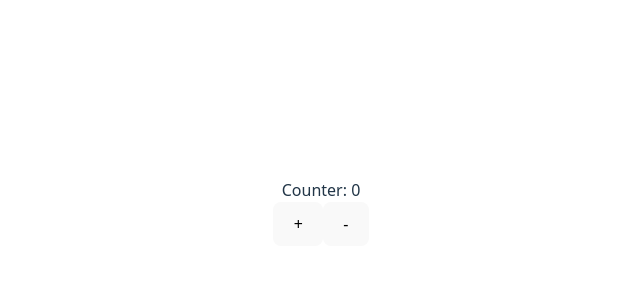
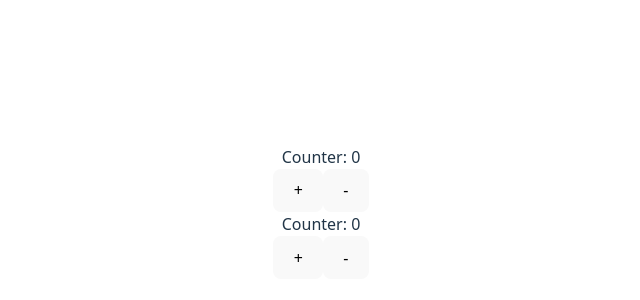
Before and after one commit to miloupark/redux-playground, a React (Vite) app: page / in a window 1280 px wide. Shown: the part 188-488 px from the top of the page, without its empty margins (319-959 px from the left). Built offline with nearby package versions, Linux system fonts and the light colour scheme.

Commit message:
feat(reducer): 단일 reducer에서 다중 reducer 확장 및 combineReducers로 rootReducer 구성 (FLUX 학습용, 파일 분리 전)

```diff
--- a/src/App.jsx
+++ b/src/App.jsx
@@ -1,47 +1,84 @@
-import { legacy_createStore } from "redux";
+import { combineReducers, legacy_createStore } from "redux";
 // import { counterReducer } from "./reducer";
 import "./App.css";
 import { useDispatch, useSelector } from "react-redux";
 
-// App.jsx 안에 액션 객체 직접 정의했었으나,
-const increment = {
-  type: "increment",
+// 액션 객체 (Action): 상태를 변경할 '의도'를 나타내는 객체
+const increment1 = {
+  type: "increment1",
 };
 
-const decrement = {
-  type: "decrement",
+const decrement1 = {
+  type: "decrement1",
 };
+
+const increment2 = {
+  type: "increment2",
+};
+
+const decrement2 = {
+  type: "decrement2",
+};
+// - type 프로퍼티는 필수, 추가 데이터도 작성할 수 있다
+// - 현재는 counter1, counter2 각각에 대해 + / - 정의
 // → action.js로 분리하고, 상수/함수로 관리
 
-// 액션 type에 따라 상태를 변경하는 함수
-const counterReducer = (state = 0, action) => {
+// 리듀서 (Reducer): 이전 state와 action을 받아 새로운 state를 반환하는 함수
+const counter1Reducer = (state = 0, action) => {
   switch (action.type) {
-    case "increment":
+    case "increment1":
       return state + 1;
-    case "decrement":
+    case "decrement1":
       return state - 1;
     default:
       return state;
   }
 };
+
+const counter2Reducer = (state = 0, action) => {
+  switch (action.type) {
+    case "increment2":
+      return state + 1;
+    case "decrement2":
+      return state - 1;
+    default:
+      return state;
+  }
+};
+// - combineReducers로 합쳐서 하나의 store에서 사용 가능
 // → reducer.js로 분리
 
-// 상태 저장소: legacy_createStore는 구버전 API (학습용으로 사용)
-// 실제 프로젝트에서는 Redux Toolkit의 configureStore 사용 권장
-export const store = legacy_createStore(counterReducer);
+// combineReducers: 여러 개의 리듀서를 하나로 합치는 Redux 유틸 함수
+const rootReducer = combineReducers({ counter1Reducer, counter2Reducer });
+
+// store: Redux의 상태 저장소
+export const store = legacy_createStore(rootReducer);
+// - Redux의 중앙 상태 저장소
+// - legacy_createStore는 구버전 API (학습용으로 사용)
+// - 실제 프로젝트에서는 Redux Toolkit의 configureStore 사용 권장
 // → store.js로 분리
 
-function App() {
-  const counter = useSelector((state) => state);
+// App
+export default function App() {
+  // useSelector: store의 state를 구독
+  const counter1 = useSelector((state) => state.counter1Reducer);
+  const counter2 = useSelector((state) => state.counter2Reducer);
+  // useDispatch: 액션을 store에 전달
   const dispatch = useDispatch();
 
   return (
     <>
-      <div>Counter: {counter}</div>
-      <button onClick={() => dispatch(increment)}>+</button>
-      <button onClick={() => dispatch(decrement)}>-</button>
+      <div>
+        <div>Counter: {counter1}</div>
+        <button onClick={() => dispatch(increment1)}>+</button>
+        <button onClick={() => dispatch(decrement1)}>-</button>
+      </div>
+      <div>
+        <div>Counter: {counter2}</div>
+        <button onClick={() => dispatch(increment2)}>+</button>
+        <button onClick={() => dispatch(decrement2)}>-</button>
+      </div>
     </>
   );
 }
-
-export default App;
+// - 각각 counter1, counter2 상태를 구독하고 버튼 클릭 시 액션 dispatch
```
